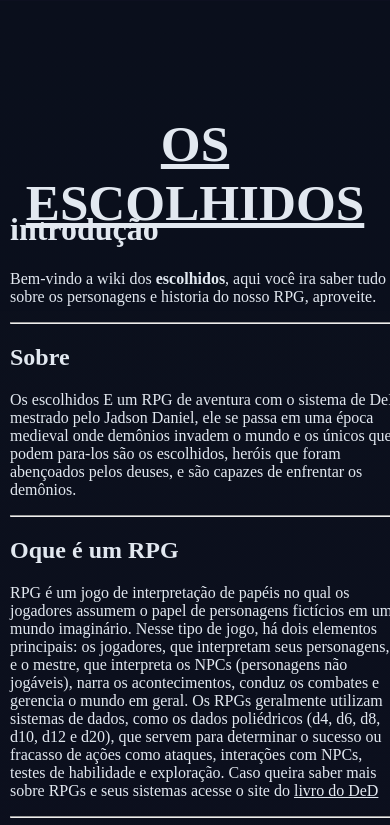
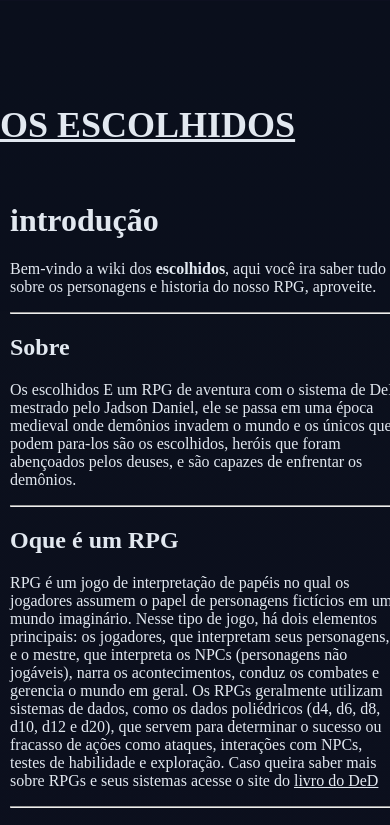
Before and after one commit to looitavo/wiki-os-escolhidos, a plain HTML site: page index.html in a window 390 px wide. Shown: the top 825 px of the page. Drawn offline with Linux system fonts and the light colour scheme.

Commit message:
estilo.css

```diff
--- a/css/estilo.css
+++ b/css/estilo.css
@@ -148,7 +148,6 @@ item-capitulo-resumo{
 
     .Titulo-Principal{
         text-align: center;
-        font-size: 1.6em;
     }
 
     .logo{
```
